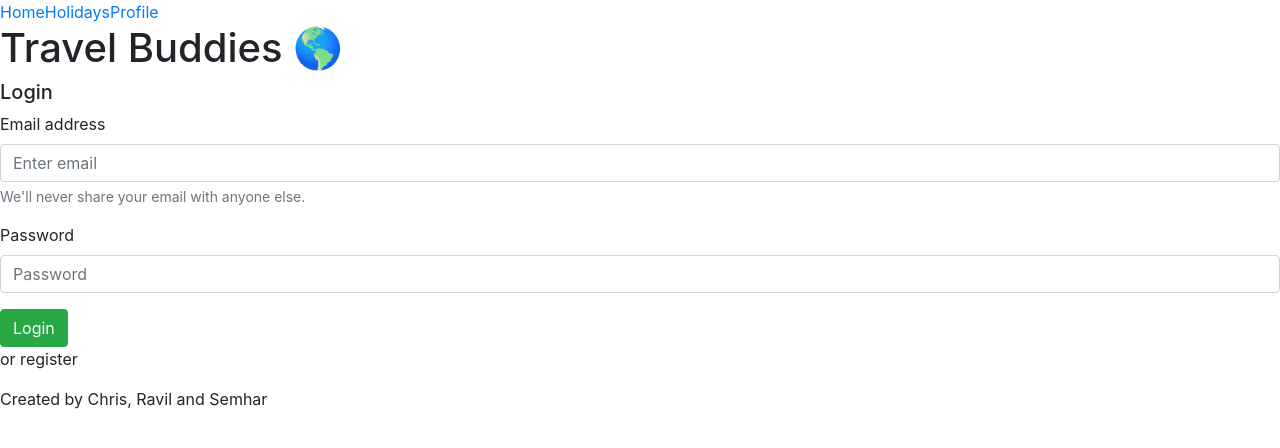
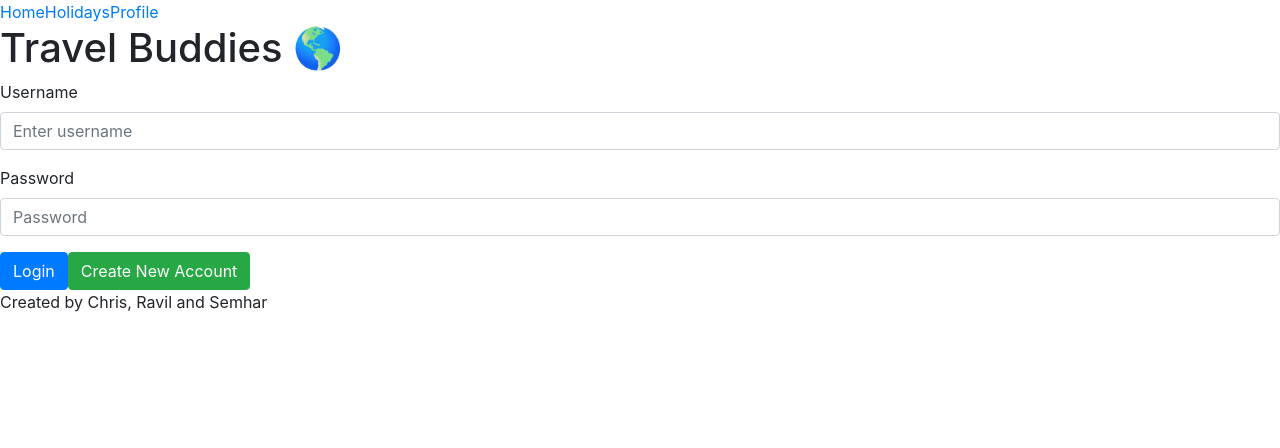
Before and after one commit to ravil-96/travel-buddies, a React app in the folder client/: page / in a window 1280 px wide. Shown: the top 448 px of the page. Built offline with nearby package versions, Linux system fonts and the light colour scheme.

Commit message:
add register modal, update login form

```diff
--- /dev/null
+++ b/client/src/components/RegisterModal/index.js
@@ -0,0 +1,27 @@
+import React from "react";
+import { Register } from "..";
+import Modal from "react-bootstrap/Modal";
+import Button from "react-bootstrap/Button";
+
+function RegisterModal({ show, handleClose }) {
+  return (
+    <Modal show={show} onHide={handleClose}>
+      <Modal.Header closeButton>
+        <Modal.Title>Register</Modal.Title>
+      </Modal.Header>
+      <Modal.Body>
+        <Register />
+      </Modal.Body>
+      <Modal.Footer>
+        <Button variant="success" type="submit">
+          Sign Up
+        </Button>
+        <Button variant="secondary" onClick={handleClose}>
+          Close
+        </Button>
+      </Modal.Footer>
+    </Modal>
+  );
+}
+
+export default RegisterModal;
--- a/client/src/components/index.js
+++ b/client/src/components/index.js
@@ -1,3 +1,4 @@
 export { default as Login } from "./Login";
-export { default as Register } from "./Register";
+export { default as Register } from "./register";
+export { default as RegisterModal } from "./RegisterModal";
 export { default as MyMap } from "./map";
--- a/client/src/components/login/index.js
+++ b/client/src/components/login/index.js
@@ -1,10 +1,15 @@
 import React, {useState} from "react";
 import Form from "react-bootstrap/Form";
 import Button from "react-bootstrap/Button";
+import { RegisterModal } from ".."
 import { useSelector, useDispatch } from "react-redux";
 
 function Login() {
+  const [show, setShow] = useState(false);
+  const handleClose = () => setShow(false);
+  const handleShow = () => setShow(true);
   const [email, setEmail] = useState("")
+  const [username, setUsername] = useState("")
   const [password, setPassword] = useState("");
 
 
@@ -12,33 +17,33 @@ function Login() {
 
 const handleSubmit = (e) => {
     e.preventDefault();
-    dispatch(login(email, password))
+    dispatch(login(username, password))
 }
 
+const handleUsernameEntry = (e) => {
+  setUsername(e.target.value)
+}
 const handleEmailEntry = (e) => {
-  console.log(e.target.value);
   setEmail(e.target.value)
 }
-
 const handlePasswordEntry = (e) => {
-  console.log(e.target.value)
   setPassword(e.target.value);
 };
 
   return (
+    <>
     <div>
-      <h5>Login</h5>
       <Form onSubmit={handleSubmit}>
-        <Form.Group controlId="formBasicEmail">
-          <Form.Label>Email address</Form.Label>
+        <Form.Group controlId="formBasicUsername">
+          <Form.Label>Username</Form.Label>
           <Form.Control
-            type="email"
-            placeholder="Enter email"
-            onChange={handleEmailEntry}
+            type="text"
+            placeholder="Enter username"
+            onChange={handleUsernameEntry}
           />
-          <Form.Text className="text-muted">
+          {/* <Form.Text className="text-muted">
             We'll never share your email with anyone else.
-          </Form.Text>
+          </Form.Text> */}
         </Form.Group>
 
         <Form.Group controlId="formBasicPassword">
@@ -52,11 +57,16 @@ const handlePasswordEntry = (e) => {
         {/* <Form.Group controlId="formBasicCheckbox">
           <Form.Check type="checkbox" label="Check me out" />
         </Form.Group> */}
-        <Button variant="success" type="submit">
+        <Button variant="primary" type="submit">
           Login
+        </Button>
+        <Button onClick={handleShow} variant="success">
+          Create New Account
         </Button>
       </Form>
     </div>
+    <RegisterModal show={show} handleClose={handleClose} />
+    </>
   );
 }
 export default Login;
--- a/client/src/components/register/index.js
+++ b/client/src/components/register/index.js
@@ -1,10 +1,17 @@
 import React from "react";
+import Form from "react-bootstrap/Form";
+import Button from "react-bootstrap/Button";
+
 function Register() {
   return (
     <div>
-      <h1>Register</h1>
       <Form>
-        <Form.Group controlId="formBasicEmail">
+      <Form.Group controlId="formBasicRegisterUsername">
+          <Form.Label>Username</Form.Label>
+          <Form.Control type="text" placeholder="Enter username" />
+        </Form.Group>
+
+        <Form.Group controlId="formBasicRegisterEmail">
           <Form.Label>Email address</Form.Label>
           <Form.Control type="email" placeholder="Enter email" />
           <Form.Text className="text-muted">
@@ -12,18 +19,18 @@ function Register() {
           </Form.Text>
         </Form.Group>
 
-        <Form.Group controlId="formBasicPassword">
+        <Form.Group controlId="formBasicRegisterPassword">
           <Form.Label>Password</Form.Label>
           <Form.Control type="password" placeholder="Password" />
+        </Form.Group>
+
+        <Form.Group controlId="formBasicRegisterPasswordConfirm">
           <Form.Label>Confirm password</Form.Label>
           <Form.Control type="password" placeholder="Password" />
         </Form.Group>
         {/* <Form.Group controlId="formBasicCheckbox">
           <Form.Check type="checkbox" label="Check me out" />
         </Form.Group> */}
-        <Button variant="success" type="submit">
-          Register
-        </Button>
       </Form>
     </div>
   );
--- a/client/src/pages/holiday/index.js
+++ b/client/src/pages/holiday/index.js
@@ -2,14 +2,12 @@ import React, { useState } from "react";
 import axios from "axios";
 
 function Holiday() {
-  const [location, setLocation] = useState();
+  const [location, setLocation] = useState('');
 
  const apikey = "d2acbb92755fc59c7e8cebb0e4dc2282";
 
   function handleSearch(e) {
-    console.log(e.target.value);
     setLocation(e.target.value);
-    fetchLocation();
   }
 
   async function fetchLocation(e) {
@@ -31,7 +29,7 @@ function Holiday() {
 
   return (
     <div>
-      <h1>My holiday</h1>;
+      <h1>My holiday</h1>
       <form onSubmit={fetchLocation}>
         <input type="search" onChange={handleSearch} value={location} />
         <input type="submit" value="search" />
--- a/client/src/pages/home/index.js
+++ b/client/src/pages/home/index.js
@@ -6,7 +6,6 @@ function Home(){
     <div>
     <h1>Travel Buddies 🌎 </h1>
     <Login />
-    <p>or register</p>
     </div>
     )
 }
```
